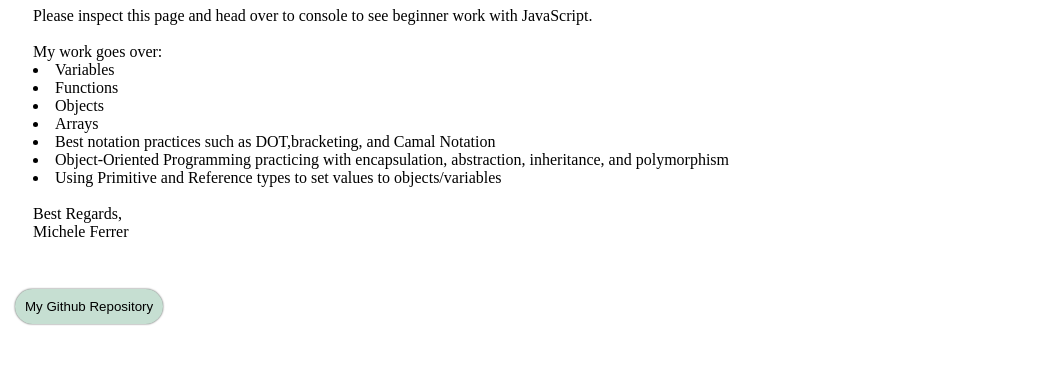
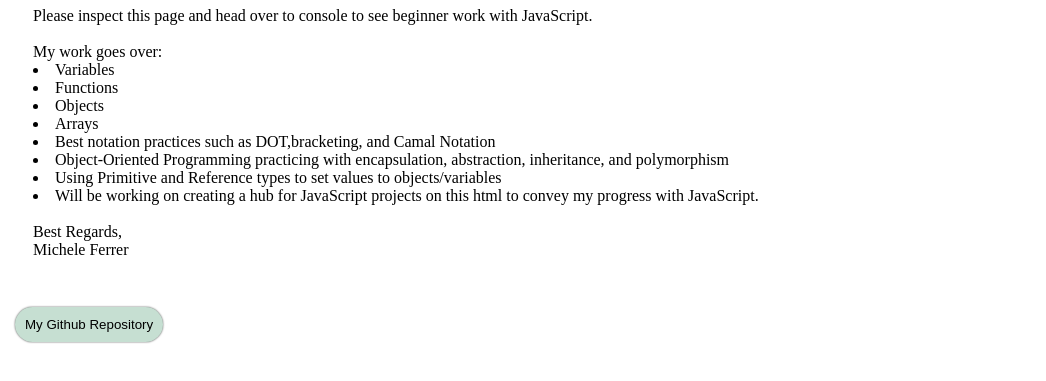
Before and after one commit to MicheleFerrer/JS-DEMO2.0, a plain HTML site: page index.html in a window 1280 px wide. Shown: the part 121-502 px from the top of the page, without its empty margins (0-1046 px from the left). Drawn offline with Linux system fonts and the light colour scheme.

Commit message:
Update to html list on future goal for JavaScript projects

```diff
--- a/index.html
+++ b/index.html
@@ -22,6 +22,7 @@
                 <li>Best notation practices such as DOT,bracketing, and Camal Notation</li>
                 <li>Object-Oriented Programming practicing with encapsulation, abstraction, inheritance, and polymorphism</li>
                 <li>Using Primitive and Reference types to set values to objects/variables</li>
+                <li>Will be working on creating a hub for JavaScript projects on this html to convey my progress with JavaScript.</li>
 
             <br>
         <p3>Best Regards,</p3>
```
